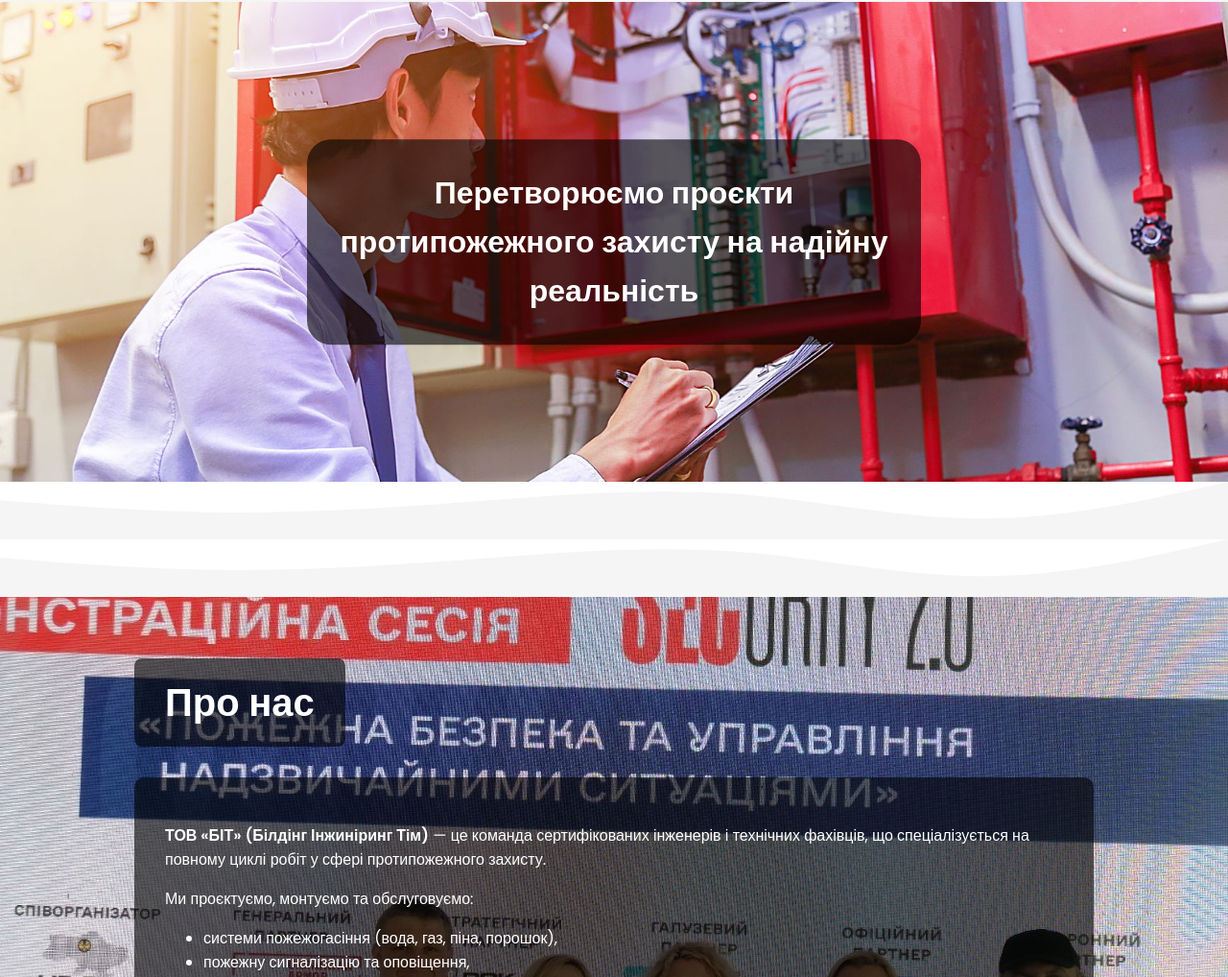
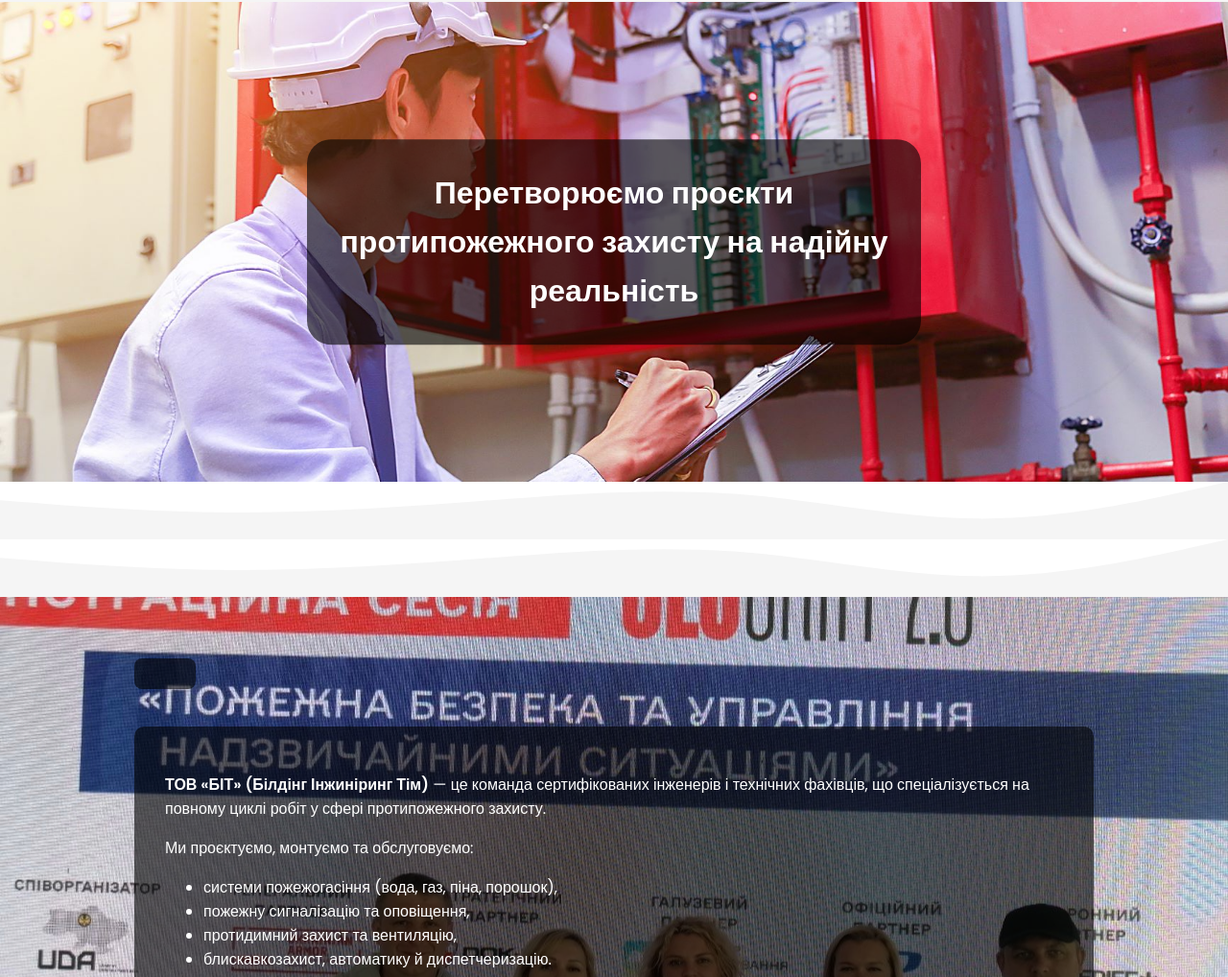
Before and after one commit to kjim300/BITSITENEW, a plain HTML site: page index.html in a window 1280 px wide. Shown: the part 82-1100 px from the top of the page at 96% size. Drawn offline with nearby package versions, Linux system fonts and the light colour scheme.

Commit message:
Update index.html

```diff
--- a/index.html
+++ b/index.html
@@ -157,7 +157,6 @@
 <section class="project" style="background: url('images/about1.jpg') center center / cover no-repeat; padding: 4rem 2rem;">
   <div style="max-width: 1000px; margin: 0 auto;">
     <div style="background-color: rgba(0, 0, 0, 0.6); display: inline-block; padding: 1rem 2rem; border-radius: 8px; margin-bottom: 2rem;">
-      <h2 style="text-align: center center; font-size: 2.5rem; color: white; margin: 0;">Про нас</h2>
     </div>
     <div style="background-color: rgba(0, 0, 0, 0.6); padding: 2rem; border-radius: 10px; color: white;">
       <p><strong>ТОВ «БІТ» (Білдінг Інжиніринг Тім)</strong> — це команда сертифікованих інженерів і технічних фахівців, що спеціалізується на повному циклі робіт у сфері протипожежного захисту.</p>
```
